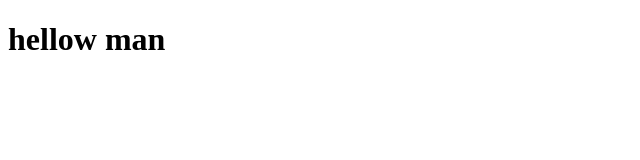
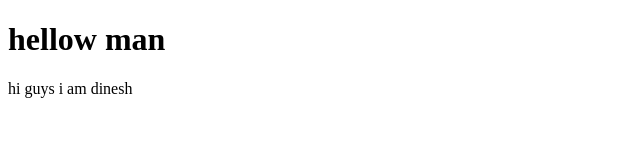
Before and after one commit to DINESH9524469395/GIT-Class, a plain HTML site: page classic .html in a window 1280 px wide. Shown: the whole page, without its empty margins (0-640 px from the left). Drawn offline with Linux system fonts and the light colour scheme.

Commit message:
Update classic .html

```diff
--- a/classic .html
+++ b/classic .html
@@ -7,6 +7,7 @@
 </head>
 <body>
     <h1>hellow man</h1>
+    hi guys i am dinesh
 
 </body>
 </html>
```
